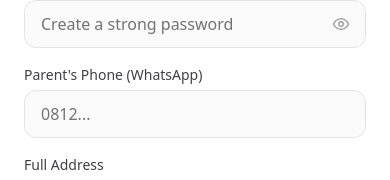
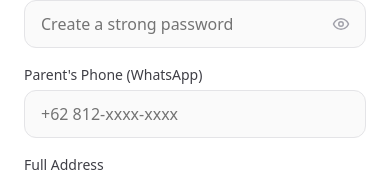
Before and after one commit to SamuelRingo/legacy-music-center-erp, a React (Vite) app in the folder frontend/: page /register in a window 390 px wide. Shown: the part 402-582 px from the top of the page. Built offline with nearby package versions, Linux system fonts and the light colour scheme; no server answers; the HTML template or start-up script is replaced by a standard one.

Commit message:
feat: add indonesian phone number formatter with validation

```diff
--- a/frontend/src/pages/public/RegisterPage.jsx
+++ b/frontend/src/pages/public/RegisterPage.jsx
@@ -17,15 +17,37 @@ export default function RegisterPage() {
     address: ''
   });
 
+  const [displayPhone, setDisplayPhone] = useState('');
   const [status, setStatus] = useState('idle'); // idle | loading | success | error
   const [errorMessage, setErrorMessage] = useState('');
+
+  const formatPhoneNumber = (value) => {
+    if (!value) return { display: '', raw: '' };
+    let numbers = value.replace(/\D/g, '');
+    if (numbers.startsWith('62')) {
+      numbers = numbers.substring(2);
+    } else if (numbers.startsWith('0')) {
+      numbers = numbers.substring(1);
+    }
+    if (numbers.length === 0) return { display: '+62 ', raw: '+62' };
+
+    let formatted = '+62 ';
+    formatted += numbers.substring(0, 3);
+    if (numbers.length > 3) formatted += '-' + numbers.substring(3, 7);
+    if (numbers.length > 7) formatted += '-' + numbers.substring(7, 13);
+
+    return { display: formatted, raw: '+62' + numbers };
+  };
 
   const handleChange = (e) => {
     let value = e.target.value;
     if (e.target.name === 'parentPhone') {
-      value = value.replace(/[^0-9]/g, '');
+      const { display, raw } = formatPhoneNumber(value);
+      setDisplayPhone(display);
+      setFormData({ ...formData, [e.target.name]: raw });
+    } else {
+      setFormData({ ...formData, [e.target.name]: value });
     }
-    setFormData({ ...formData, [e.target.name]: value });
   };
 
   const handleSubmit = async (e) => {
@@ -147,10 +169,10 @@ export default function RegisterPage() {
           <div className="space-y-2 group">
             <Label htmlFor="parentPhone" className="text-zinc-700 dark:text-zinc-300 font-medium">Parent's Phone (WhatsApp)</Label>
             <Input id="parentPhone" name="parentPhone" type="tel" autoComplete="tel" required
-              value={formData.parentPhone} onChange={handleChange}
-              inputMode="numeric" pattern="[0-9]*"
+              value={displayPhone} onChange={handleChange}
+              inputMode="tel"
               className="h-12 px-4 rounded-xl bg-zinc-50 border-zinc-200 dark:bg-zinc-900 dark:border-zinc-800 focus:bg-white focus:ring-2 focus:ring-zinc-900 transition-all"
-              placeholder="0812..."
+              placeholder="+62 812-xxxx-xxxx"
             />
           </div>
 
```
Also changed, not shown: 1 other file (tests, documents, lock files or other folders).
